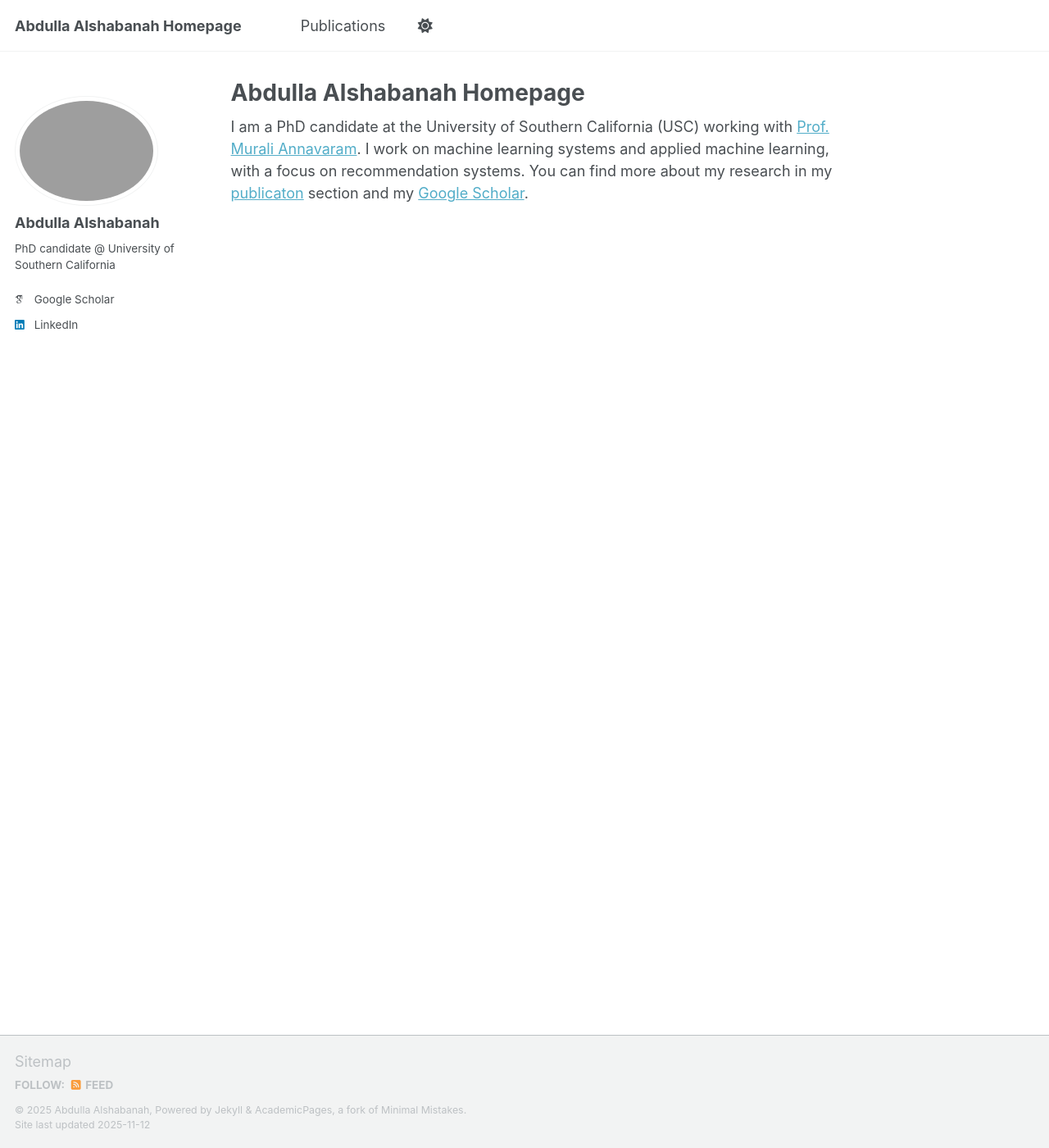
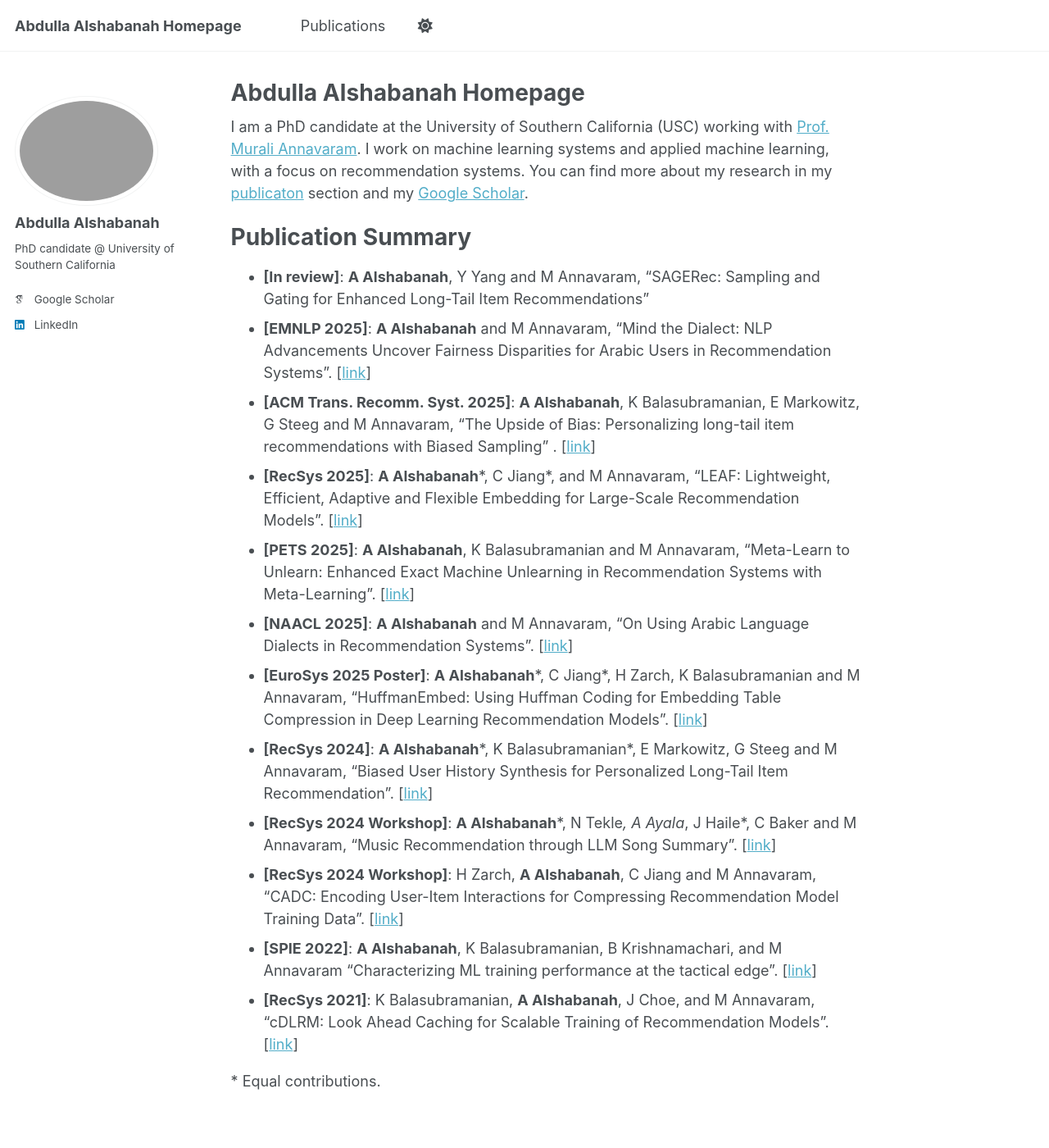
Before and after one commit to alshabae/alshabae.github.io, a Jekyll site: the page built from _pages/about.md, in a window 1280 px wide and 1400 px high. Shown: the whole window at 82% size. Built offline with Jekyll 4.4.1, drawn with Linux system fonts in a browser that asks for light colours; some web fonts are replaced; a script that is not in the unit is left out.

Commit message:
Update about.md

```diff
--- a/_pages/about.md
+++ b/_pages/about.md
@@ -8,3 +8,20 @@ redirect_from:
 ---
 
 I am a PhD candidate at the University of Southern California (USC) working with [Prof. Murali Annavaram](http://scip-lab.usc.edu/). I work on machine learning systems and applied machine learning, with a focus on recommendation systems. You can find more about my research in my [publicaton](https://alshabae.github.io//publications/) section and my [Google Scholar](https://scholar.google.com/citations?user=0kQ1-4oAAAAJ&hl=en).
+
+# Publication Summary
+
+- **\[In review\]**: **A Alshabanah**, Y Yang and M Annavaram, “SAGERec: Sampling and Gating for Enhanced Long-Tail Item Recommendations”
+- **\[EMNLP 2025\]**: **A Alshabanah** and M Annavaram, “Mind the Dialect: NLP Advancements Uncover Fairness Disparities for Arabic Users in Recommendation Systems”. \[[link]()\]
+- **\[ACM Trans. Recomm. Syst. 2025\]**: **A Alshabanah**, K Balasubramanian, E Markowitz, G Steeg and M Annavaram, “The Upside of Bias: Personalizing long-tail item recommendations with Biased Sampling” . \[[link]()\]
+- **\[RecSys 2025\]**: **A Alshabanah**\*, C Jiang*, and M Annavaram, “LEAF: Lightweight, Efficient, Adaptive and Flexible Embedding for Large-Scale Recommendation Models”. \[[link]()\]
+- **\[PETS 2025\]**: **A Alshabanah**, K Balasubramanian and M Annavaram, “Meta-Learn to Unlearn: Enhanced Exact Machine Unlearning in Recommendation Systems with Meta-Learning”. \[[link]()\]
+- **\[NAACL 2025\]**: **A Alshabanah** and M Annavaram, “On Using Arabic Language Dialects in Recommendation Systems”. \[[link]()\]
+- **\[EuroSys 2025 Poster\]**: **A Alshabanah**\*, C Jiang*, H Zarch,  K Balasubramanian and M Annavaram, “HuffmanEmbed: Using Huffman Coding for Embedding Table Compression in Deep Learning Recommendation Models”. \[[link]()\]
+- **\[RecSys 2024\]**: **A Alshabanah**\*, K Balasubramanian*, E Markowitz, G Steeg and M Annavaram, “Biased User History Synthesis for Personalized Long-Tail Item Recommendation”. \[[link]()\]
+- **\[RecSys 2024 Workshop\]**: **A Alshabanah**\*, N Tekle*, A Ayala*, J Haile*, C Baker and  M Annavaram, “Music Recommendation through LLM Song Summary”. \[[link]()\]
+- **\[RecSys 2024 Workshop\]**: H Zarch, **A Alshabanah**, C Jiang and M Annavaram, “CADC: Encoding User-Item Interactions for Compressing Recommendation Model Training Data”. \[[link]()\]
+- **\[SPIE 2022\]**: **A Alshabanah**, K Balasubramanian, B Krishnamachari, and M Annavaram "Characterizing ML training performance at the tactical edge”. \[[link]()\]
+- **\[RecSys 2021\]**: K Balasubramanian, **A Alshabanah**, J Choe, and M Annavaram, “cDLRM: Look Ahead Caching for Scalable Training of Recommendation Models”. \[[link]()\]
+
+\* Equal contributions.
```
